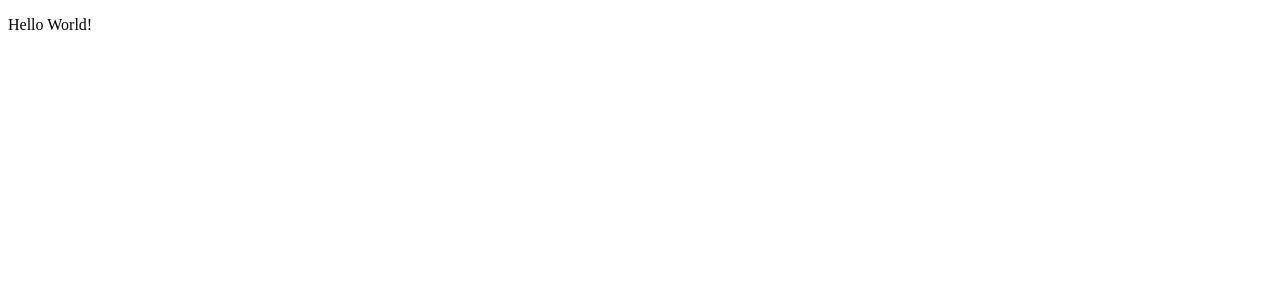
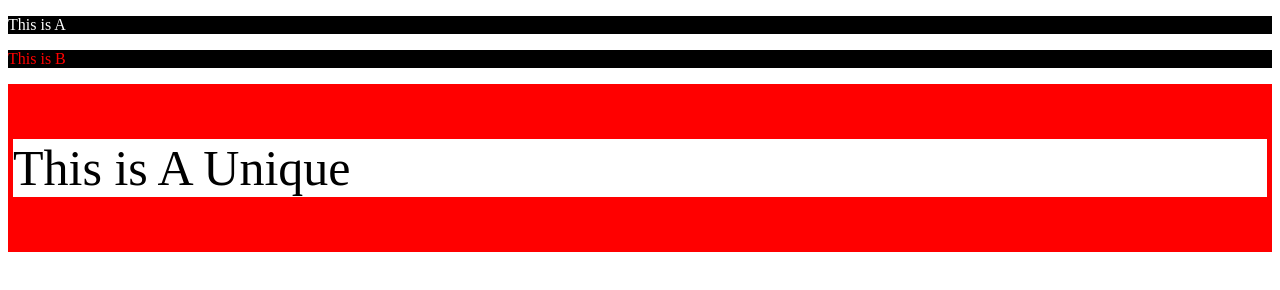
Before and after one commit to jsphcodes/git_test, a plain HTML site: page index.html in a window 1280 px wide. Drawn offline with Linux system fonts and the light colour scheme.

Commit message:
whatever

```diff
--- a/index.html
+++ b/index.html
@@ -4,8 +4,17 @@
     <meta charset="UTF-8">
     <meta name="viewport" content="width=device-width, initial-scale=1.0">
     <title>Document</title>
+    <link rel="stylesheet" href="styles.css">
 </head>
 <body>
-    <p>Hello World!</p>
+    <div class="a"><p>This is A</p></div>
+    <div class="b"><p>This is B</p></div>
+    <div class="a">
+        <div class="whatever">
+            <div class = "unique">
+                        <p>This is A Unique</p>
+            </div>
+        </div>
+    </div>
 </body>
 </html>
--- /dev/null
+++ b/styles.css
@@ -0,0 +1,23 @@
+.a, .b {
+    background-color: black;
+}
+
+.a {
+    color:white
+}
+
+.b {
+    color: red;
+
+}
+
+.a .unique {
+    font-size: 50px;
+    background-color: white;
+    color: black;
+}
+
+.whatever {
+    padding: 5px;
+    background-color: red;
+}
```
